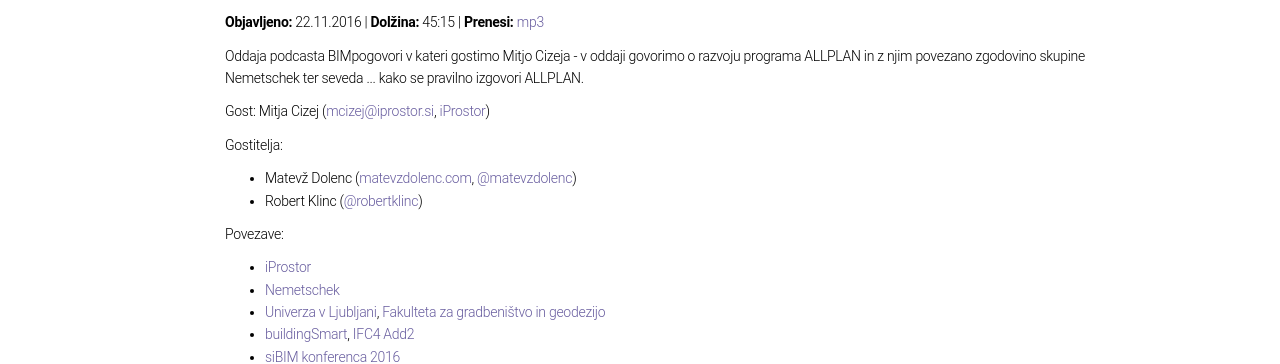
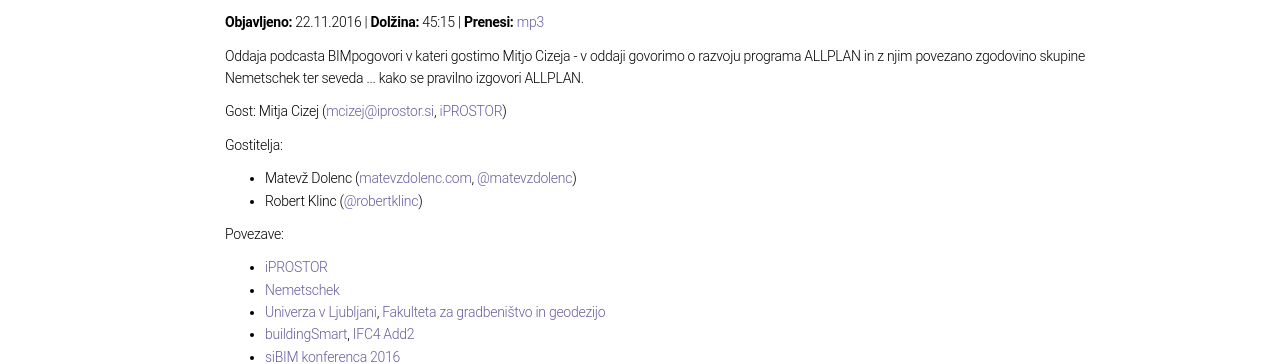
Before and after one commit to bimpogovori/bimpogovori.github.io, a Jekyll site: the page built from _posts/2016-11-22-017.html, in a window 1280 px wide. Shown: the part 511-875 px from the top of the page. Built offline with Jekyll 4.4.1, drawn with Linux system fonts in a browser that asks for light colours.

```diff
--- a/_posts/2016-11-22-017.html
+++ b/_posts/2016-11-22-017.html
@@ -14,7 +14,7 @@ image: "http://bimpogovori.si/images/itunes-v2.png"
 
 ---
 
-<p>Gost: Mitja Cizej (<a href="mailto:mcizej@iprostor.si">mcizej@iprostor.si</a>, <a href="http://www.iprostor.si">iProstor</a>)</p>
+<p>Gost: Mitja Cizej (<a href="mailto:mcizej@iprostor.si">mcizej@iprostor.si</a>, <a href="http://www.iprostor.si">iPROSTOR</a>)</p>
 
 <p>Gostitelja:</p>
 <ul>
@@ -24,7 +24,7 @@ image: "http://bimpogovori.si/images/itunes-v2.png"
 
 <p>Povezave:</p>
 <ul>
-  <li><a href="http://www.iprostor.si">iProstor</a></li>
+  <li><a href="http://www.iprostor.si">iPROSTOR</a></li>
   <li><a href="https://www.nemetschek.com">Nemetschek</a></li>
   <li><a href="https://www.uni-lj.si">Univerza v Ljubljani</a>, <a href="https://www.fgg.uni-lj.si">Fakulteta za gradbeništvo in geodezijo</a></li>
   <li><a href="http://buildingsmart.org">buildingSmart</a>, <a href="http://www.buildingsmart-tech.org/specifications/ifc-releases/ifc4-add2">IFC4 Add2</a></li>
```
